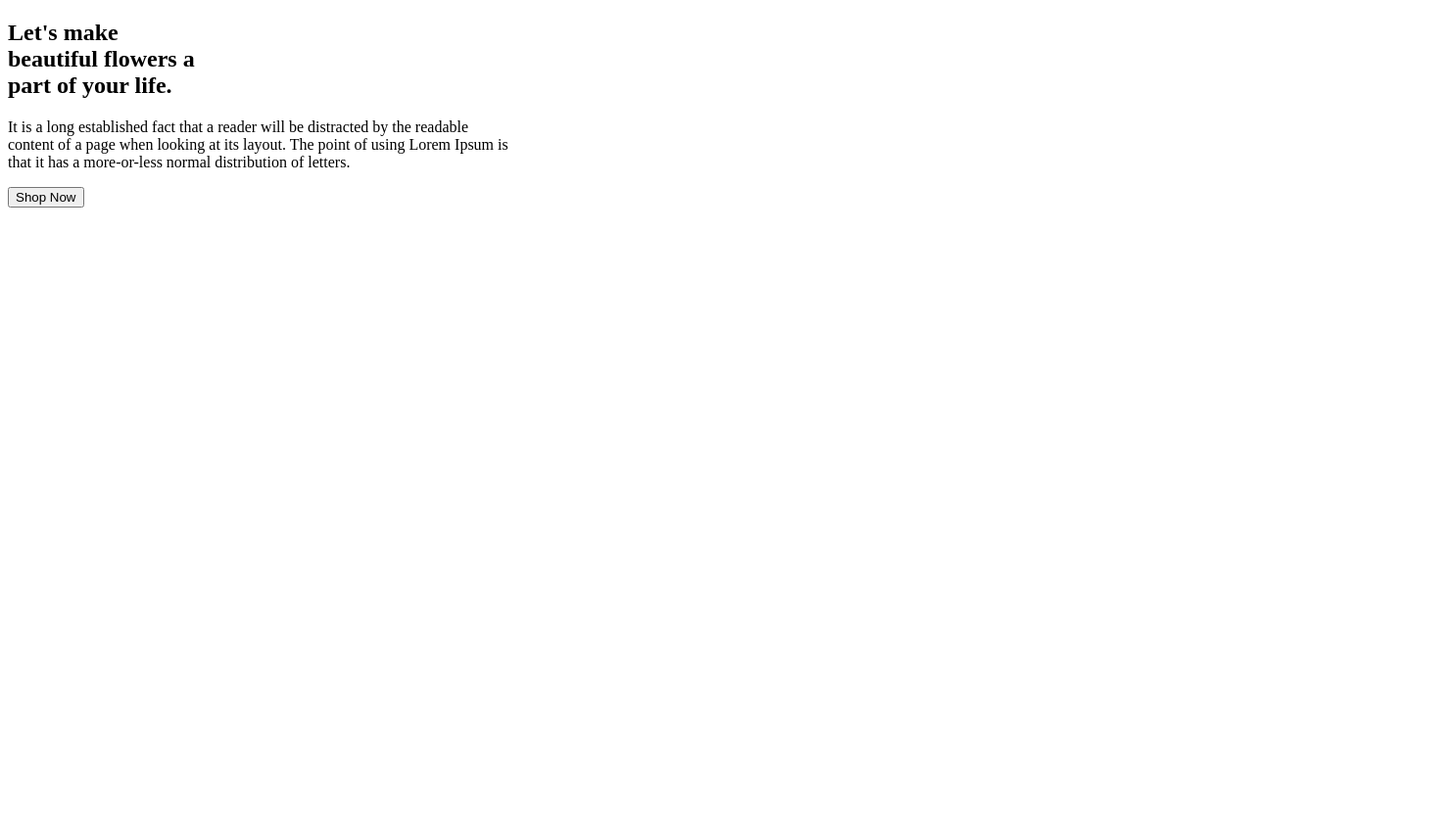
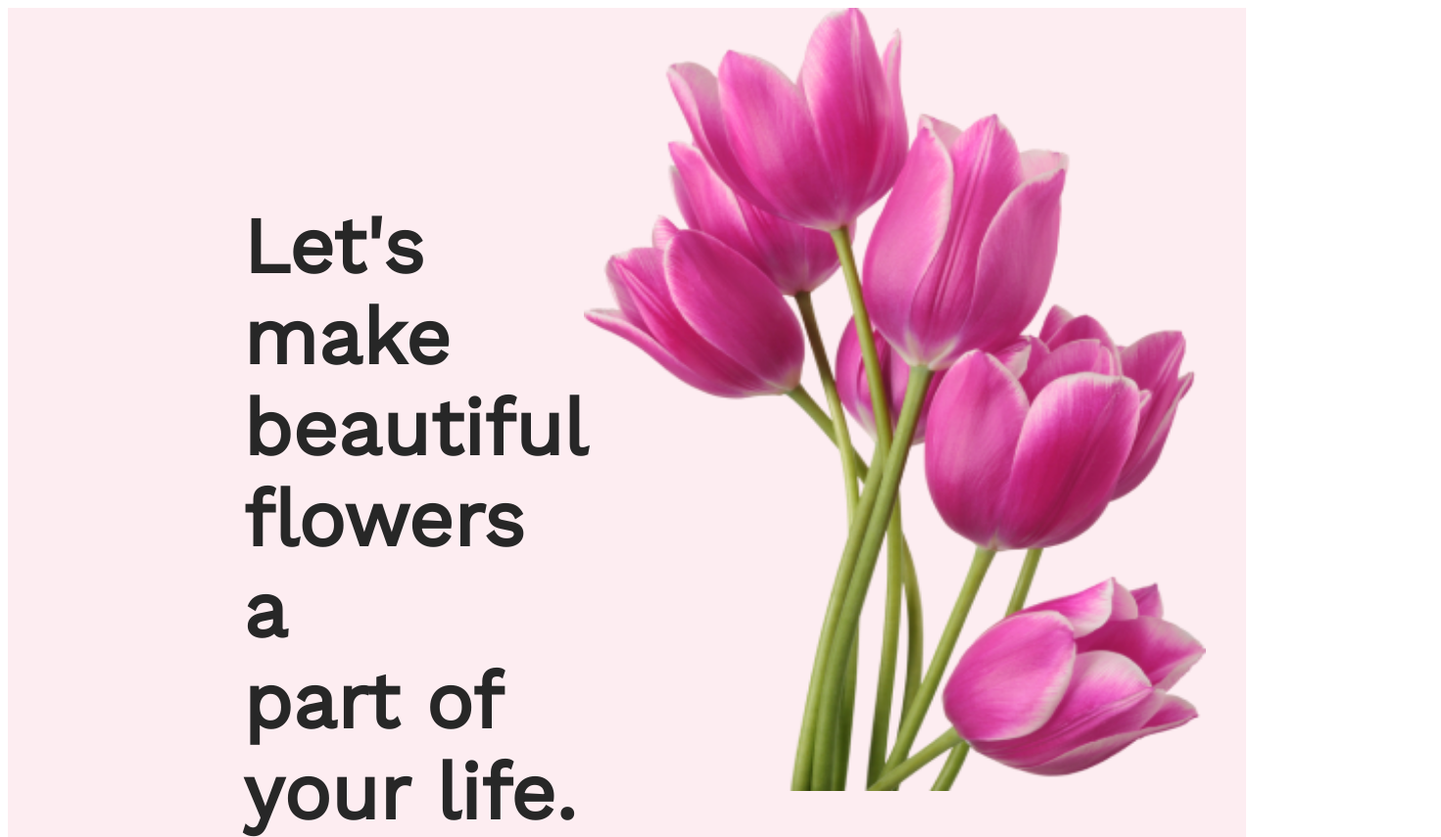
Before and after one commit to shmaruf7/assignment-flowershop, a plain HTML site: page index.html in a window 1280 px wide. Shown: the top 855 px of the page at 98% size, 1471 px wide, since content can reach past the window. Before the commit the page ends 800 px from the top, so only its background shows below. Drawn offline with nearby package versions, Linux system fonts and the light colour scheme.

Commit message:
banner done

```diff
--- a/index.html
+++ b/index.html
@@ -4,15 +4,20 @@
     <meta charset="UTF-8">
     <meta name="viewport" content="width=, initial-scale=1.0">
     <title>flower shop</title>
-    <link rel="stylesheet" href="style.css">
+    <link rel="preconnect" href="https://fonts.googleapis.com">
+<link rel="preconnect" href="https://fonts.gstatic.com" crossorigin>
+<link href="https://fonts.googleapis.com/css2?family=Lato:wght@700&family=Open+Sans&family=Work+Sans&display=swap" rel="stylesheet">
+    <link rel="stylesheet" href="style/decoration.css">
+
 </head>
 <body>
     <header>
         <div id="banner">
-            <h2>Let's make <br> beautiful flowers a <br> part of your life.</h2>
-            <p>It is a long established fact that a reader will be distracted by the readable <br> content of a page when looking at its layout. The point of using Lorem Ipsum is <br> that it has a more-or-less normal distribution of letters.</p>
-            <button>Shop Now</button>
+            <h2 id="bannerheading" class="hcolor">Let's make <br> beautiful flowers a <br> part of your life.</h2>
+            <p class="pcolor" id="bannerp">It is a long established fact that a reader will be distracted by the readable <br> content of a page when looking at its layout. The point of using Lorem Ipsum is <br> that it has a more-or-less normal distribution of letters.</p>
+            <button class="buttoncolor">Shop Now</button>
         </div>
+        <div><img src="Flower Asset/pngwing 6.png" alt="   " class="bannerimg"></div>
     </header>
 
 
--- a/style/decoration.css
+++ b/style/decoration.css
@@ -0,0 +1,53 @@
+body{
+    font-family: 'Lato', sans-serif;
+font-family: 'Open Sans', sans-serif;
+font-family: 'Work Sans', sans-serif;
+}
+.hcolor{
+    color: #272727;
+}
+.pcolor{
+    color: rgba(39, 39, 39, 0.60);
+font-family: Lato;
+font-size: 18px;
+font-style: normal;
+font-weight: 400;
+line-height: 30px;
+}
+header
+{
+    display: flex;
+    justify-content: space-between;
+    background-color: rgba(229, 84, 115, 0.10);
+}
+#banner{
+    margin-left: 240px;
+}
+#bannerheading{
+    font-size: 80px;
+font-style: normal;
+font-weight: 800;
+line-height: normal;
+margin-top: 197px;
+margin-bottom: 0;
+}
+#bannerp{
+    margin-top: 32px;
+    margin-bottom: 0px;
+}
+.buttoncolor{
+border-radius: 8px;
+background: #E55473;
+width: 177px;
+height: 64px;
+border: 0;
+color: #FFF;
+font-size: 20px;
+font-weight: 700;
+margin-top: 32px;
+}
+.bannerimg{
+    width: 635px;
+height: 800px;
+margin-right: 240px;
+}
```
